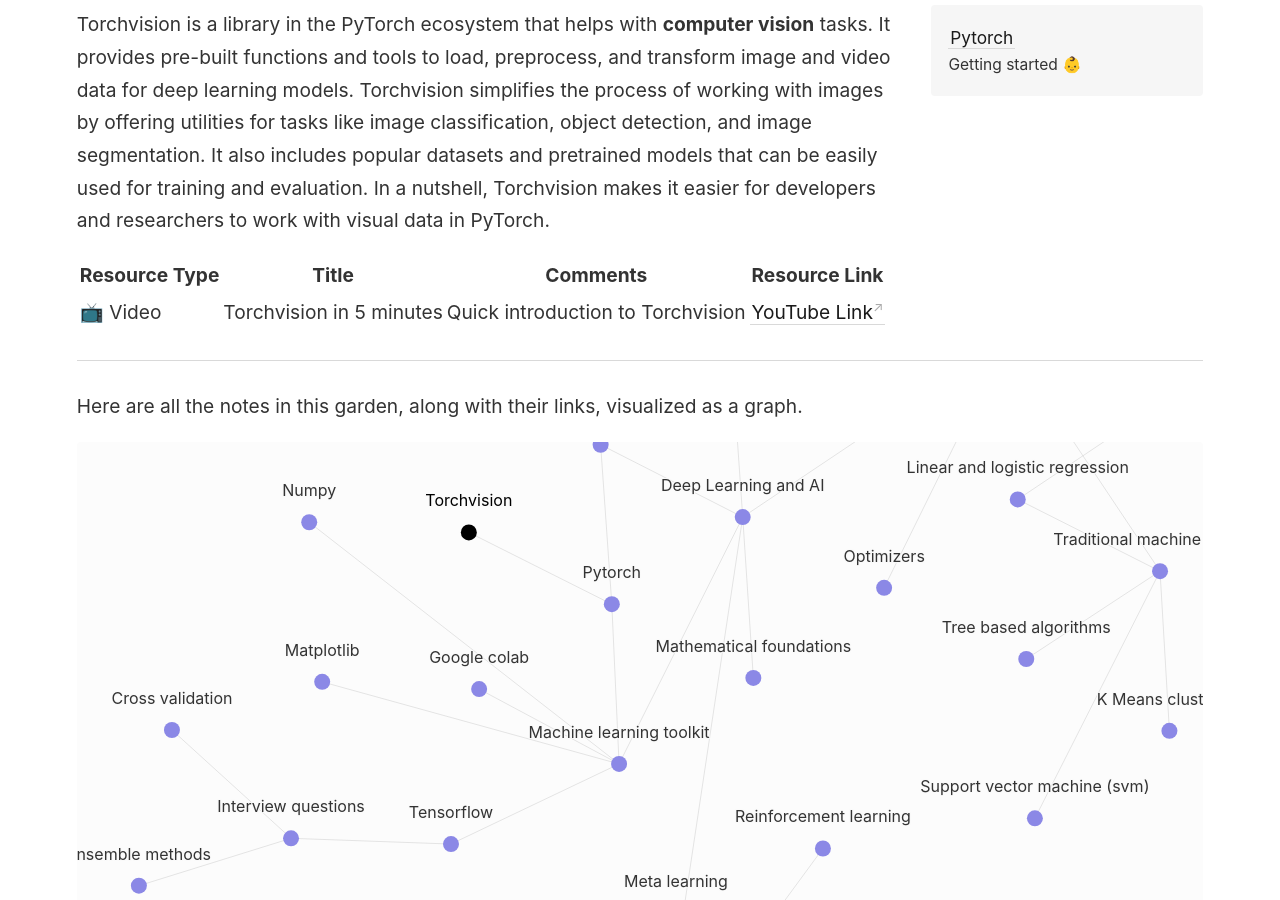
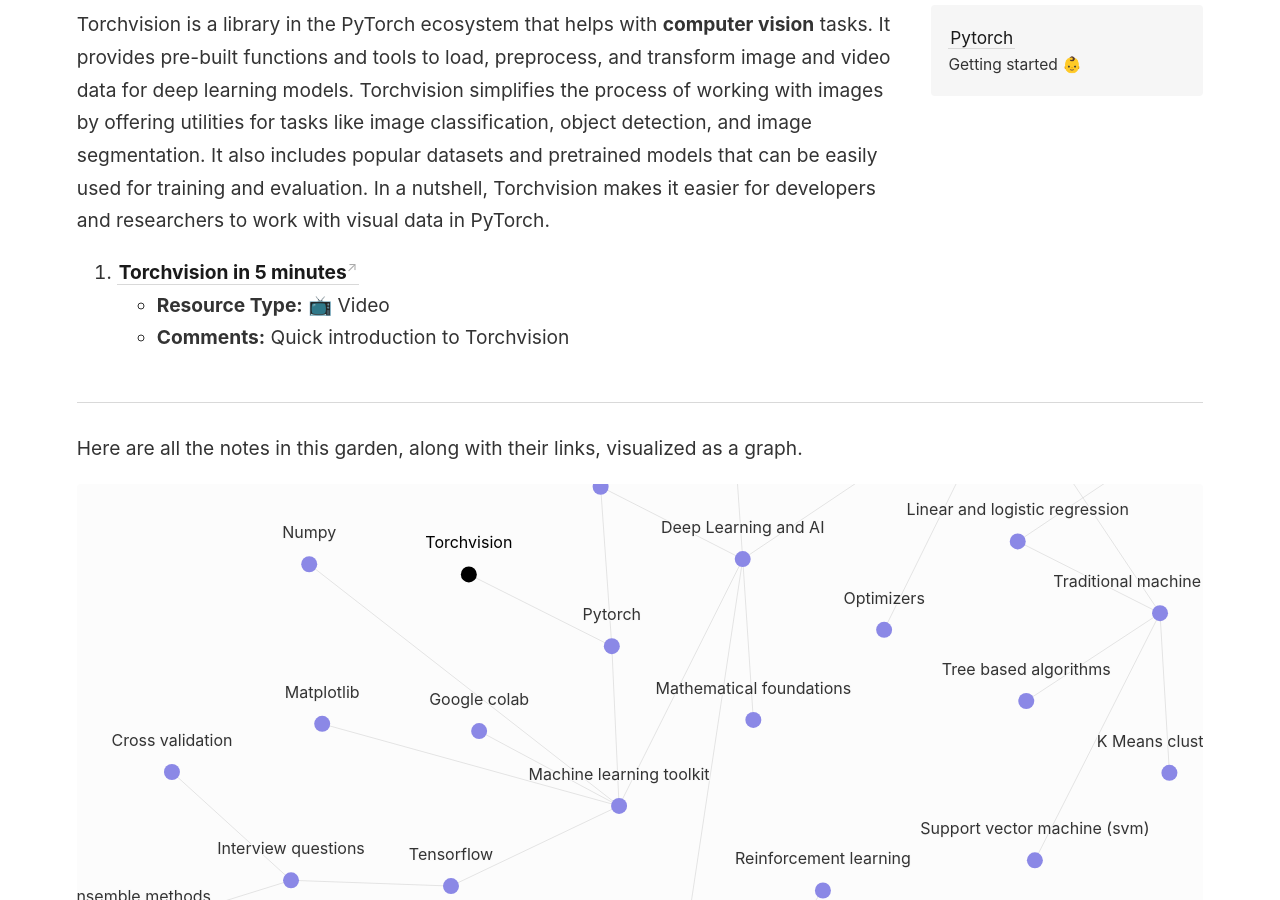
Before and after one commit to proy9714/priyadarshi-digital-garden, a Jekyll site: the page built from _notes/Torchvision.md, in a window 1280 px wide and 900 px high, scrolled down 318 px. Built offline with Jekyll 4.4.1, drawn with Linux system fonts in a browser that asks for light colours.

Commit message:
vault backup: 2024-01-30 14:44:47

```diff
--- a/_notes/Torchvision.md
+++ b/_notes/Torchvision.md
@@ -2,6 +2,6 @@
 
 Torchvision is a library in the PyTorch ecosystem that helps with **computer vision** tasks. It provides pre-built functions and tools to load, preprocess, and transform image and video data for deep learning models. Torchvision simplifies the process of working with images by offering utilities for tasks like image classification, object detection, and image segmentation. It also includes popular datasets and pretrained models that can be easily used for training and evaluation. In a nutshell, Torchvision makes it easier for developers and researchers to work with visual data in PyTorch.
 
-| Resource Type | Title | Comments | Resource Link |
-| -------------- | ----- | -------- | -------------- |
-| 📺 Video | Torchvision in 5 minutes | Quick introduction to Torchvision | [YouTube Link](https://www.youtube.com/watch?v=CU6bTEClzlw&t=228s) |
+1. [**Torchvision in 5 minutes**](https://www.youtube.com/watch?v=CU6bTEClzlw&t=228s)
+   - **Resource Type:** 📺 Video
+   - **Comments:** Quick introduction to Torchvision
```
Also changed, not shown: _notes/Transformers.md (+35 -11 lines).
